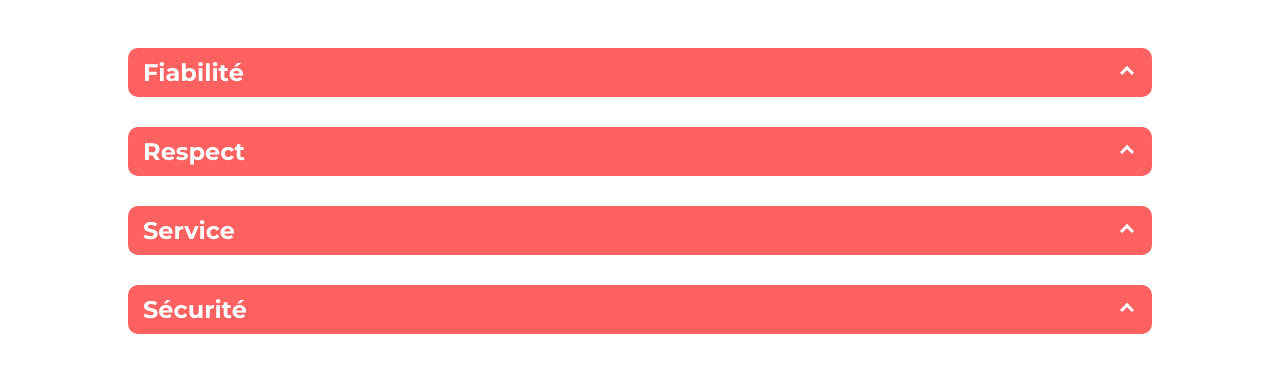
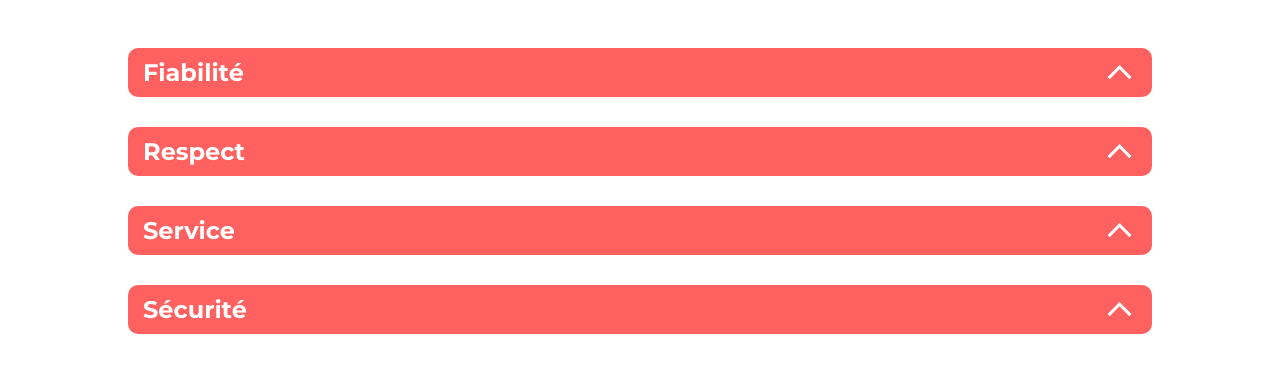
Before and after one commit to Soul13890/OC_Projet_4, a React (Vite) app: page /about in a window 1280 px wide. Shown: the part 397-764 px from the top of the page. Built offline with nearby package versions, Linux system fonts and the light colour scheme.

Commit message:
Refonte bouton collapse

```diff
--- a/src/components/Collapse/_collapse.scss
+++ b/src/components/Collapse/_collapse.scss
@@ -27,20 +27,16 @@
         }
 
         .arrow {
-            @include widthAndHeight(10px);
-            border: solid $white;
-            border-width: 0 3px 3px 0;
-            transform: rotate(45deg);
             transition: transform 0.3s ease;
             cursor: pointer;
         }
 
         .up {
-            transform: rotate(45deg);
+            transform: rotate(0deg);
         }
 
         .down {
-            transform: rotate(-135deg);
+            transform: rotate(180deg);
         }
     }
 
--- a/src/components/Collapse/index.jsx
+++ b/src/components/Collapse/index.jsx
@@ -1,4 +1,5 @@
 import { useState, useEffect, useRef } from "react";
+import Arrow from "../../assets/vector-bas.svg";
 
 const Collapse = ({ title, children }) => {
     const [isOpen, setIsOpen] = useState(false);
@@ -21,7 +22,7 @@ const Collapse = ({ title, children }) => {
         <div className="collapse-item">
             <div className="collapse-header">
                 <h3>{title}</h3>
-                <span className={isOpen ? "arrow up" : "arrow down"}  onClick={handleToggle}></span>
+                <img src={Arrow} alt="fleche" className={isOpen ? "arrow up" : "arrow down"}  onClick={handleToggle}/>
             </div>
             <div ref={contentRef} className={`collapse-content ${isOpen ? "open" : ""}`}>
                 {children}
--- a/src/index.css
+++ b/src/index.css
@@ -179,19 +179,14 @@
   font-style: bold;
 }
 .collapse-item .collapse-header .arrow {
-  width: 10px;
-  height: 10px;
-  border: solid white;
-  border-width: 0 3px 3px 0;
-  transform: rotate(45deg);
   transition: transform 0.3s ease;
   cursor: pointer;
 }
 .collapse-item .collapse-header .up {
-  transform: rotate(45deg);
+  transform: rotate(0deg);
 }
 .collapse-item .collapse-header .down {
-  transform: rotate(-135deg);
+  transform: rotate(180deg);
 }
 .collapse-item .collapse-content {
   border-radius: 0 0 5px 5px;
```
Also changed, not shown: 1 other file (tests, documents, lock files or other folders).
